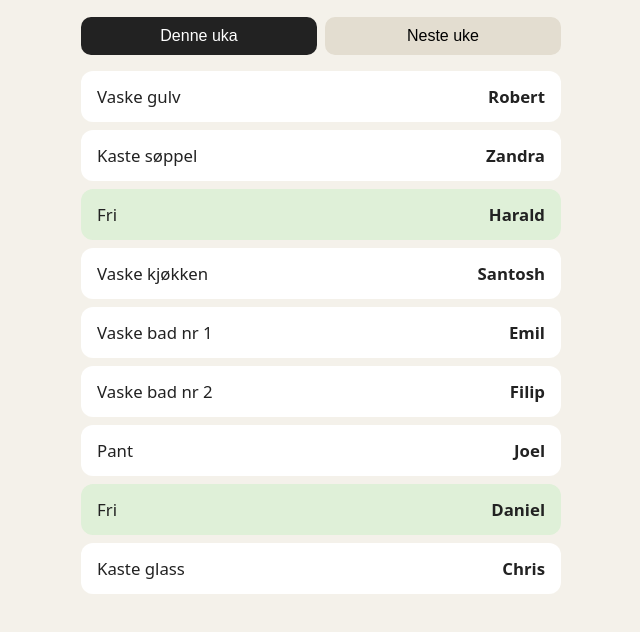
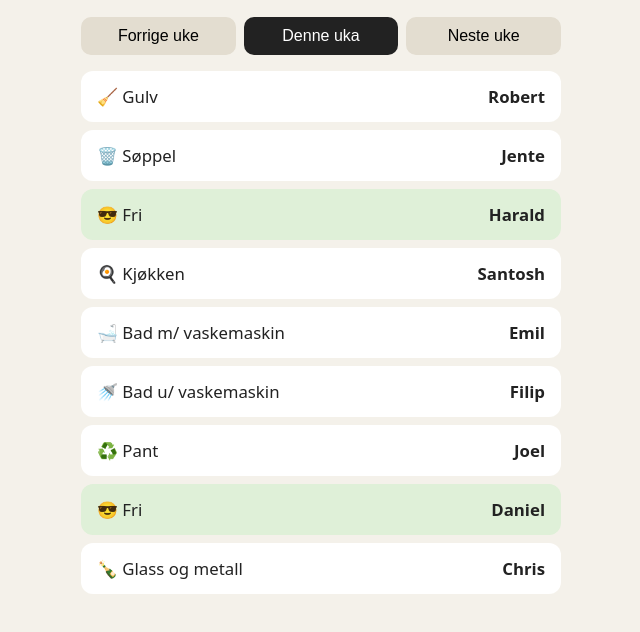
Before and after one commit to EtherealTranquility/vaskeliste, a plain HTML site: page index.html in a window 1280 px wide. Shown: the part 96-728 px from the top of the page, without its empty margins (319-959 px from the left). Drawn offline with Linux system fonts and the light colour scheme.

Commit message:
Refactor buttons and update task list

```diff
--- a/index.html
+++ b/index.html
@@ -39,8 +39,9 @@
     <p class="dato" id="dato"></p>
 
     <div class="knapper">
-      <button id="denne" class="aktiv">Denne uka</button>
-      <button id="neste">Neste uke</button>
+      <button data-uke="-1">Forrige uke</button>
+      <button data-uke="0" class="aktiv">Denne uka</button>
+      <button data-uke="1">Neste uke</button>
     </div>
 
     <ul id="liste"></ul>
@@ -48,11 +49,11 @@
 
   <script>
     // ---------- INNSTILLINGER (det eneste du trenger å endre) ----------
-    const oppgaver = ["Vaske gulv", "Kaste søppel", "Fri", "Vaske kjøkken",
-                      "Vaske bad nr 1", "Vaske bad nr 2", "Pant", "Fri", "Kaste glass"];
+    const oppgaver = ["🧹 Gulv", "🗑️ Søppel", "😎 Fri", "🍳 Kjøkken",
+                      "🛁 Bad m/ vaskemaskin", "🚿 Bad u/ vaskemaskin", "♻️ Pant", "😎 Fri", "🍾 Glass og metall"];
 
     // Rekkefølgen slik den var i startuka (uke 44)
-    const folk = ["Robert", "Zandra", "Harald", "Santosh", "Emil",
+    const folk = ["Robert", "Jente", "Harald", "Santosh", "Emil",
                   "Filip", "Joel", "Daniel", "Chris"];
 
     const start = new Date(2026, 9, 26);   // mandag 26. oktober 2026 (måned 9 = oktober)
@@ -96,17 +97,21 @@
       oppgaver.forEach((oppgave, i) => {
         const indeks = ((i - n) % folk.length + folk.length) % folk.length;
         const li = document.createElement("li");
-        if (oppgave === "Fri") li.className = "fri";
+        if (oppgave.includes("Fri")) li.className = "fri";
         li.innerHTML = `<span>${oppgave}</span><span class="navn">${folk[indeks]}</span>`;
         liste.appendChild(li);
       });
     }
 
     // Knappene
-    const denne = document.getElementById("denne");
-    const neste = document.getElementById("neste");
-    denne.onclick = () => { visUke(0); denne.className = "aktiv"; neste.className = ""; };
-    neste.onclick = () => { visUke(1); neste.className = "aktiv"; denne.className = ""; };
+    const knapper = document.querySelectorAll(".knapper button");
+    knapper.forEach(knapp => {
+      knapp.onclick = () => {
+        visUke(Number(knapp.dataset.uke));
+        knapper.forEach(k => k.className = "");
+        knapp.className = "aktiv";
+      };
+    });
 
     visUke(0);
   </script>
```
